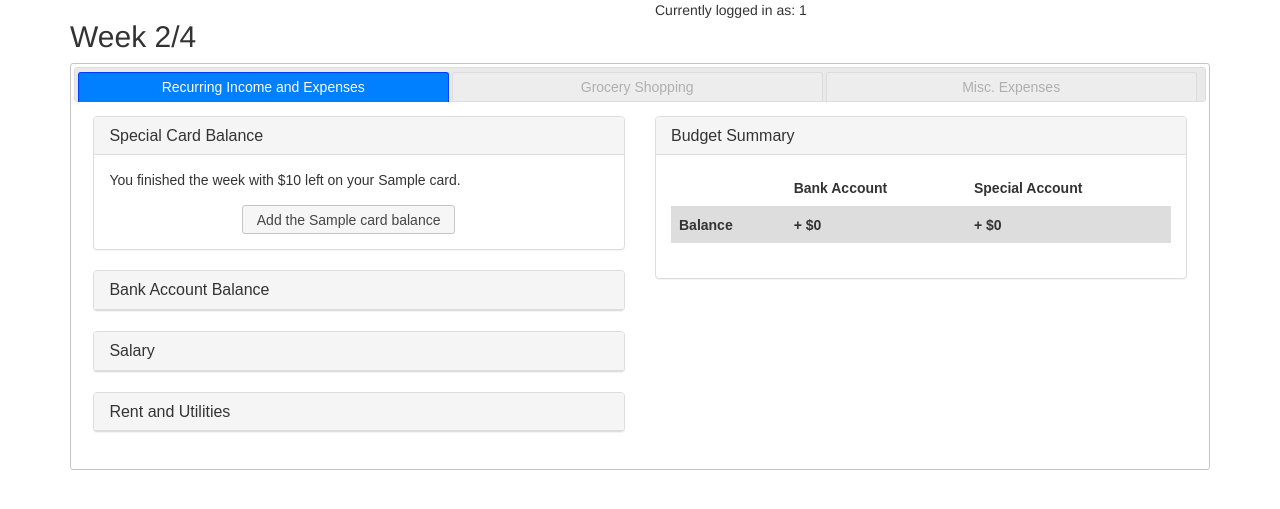
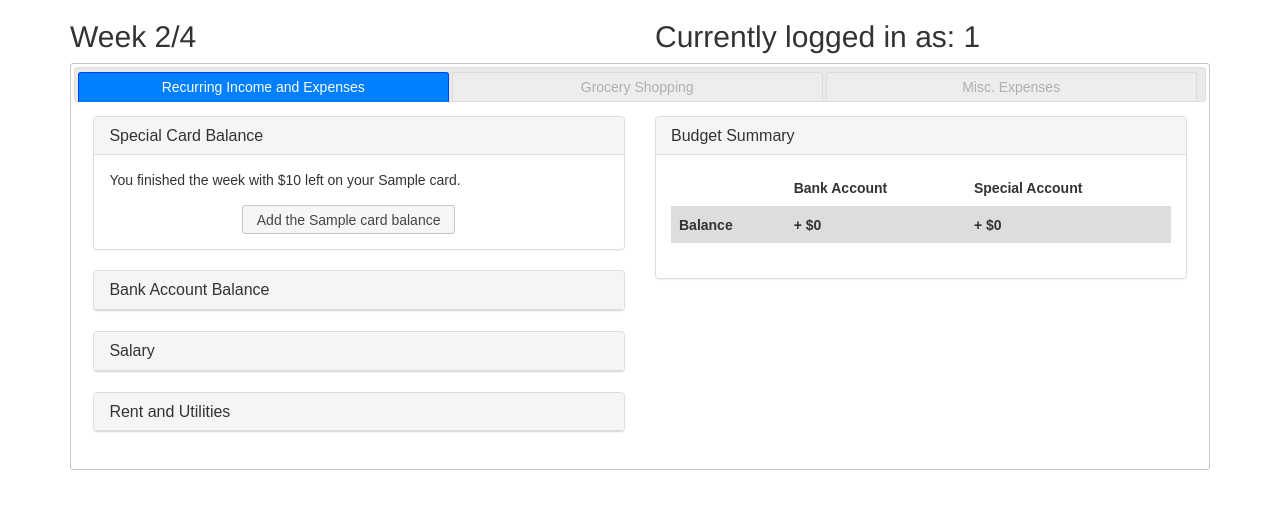
Before and after one commit to QuentinAndre/Flask-Budgeter, a Flask app: page /gamestart in a window 1280 px wide. Shown: the top 509 px of the page. Run offline with Flask 2, Linux system fonts and the light colour scheme; a user stored in the database is signed in; tables that the repository leaves empty hold one stand-in row (values such as "Sample post"); some libraries are stand-ins or nearby versions.

Commit message:
First Commit

```diff
--- a/App/templates/Budgeter.html
+++ b/App/templates/Budgeter.html
@@ -40,7 +40,7 @@
         <div class="col-md-12">
             <div class="row">
                 <div class="col-md-4"><h2>Week 1/4</h2></div>
-                <div class="col-md-6 col-md-offset-2">Currently logged in as: {{ current_user.turkid }}</div>
+                <div class="col-md-6 col-md-offset-2"><h2>Currently logged in as: {{ current_user.turkid }}</h2></div>
             </div>
 
             <div id="tabs">
--- a/App/templates/Budgeter2.html
+++ b/App/templates/Budgeter2.html
@@ -42,7 +42,7 @@
         <div class="col-md-12">
             <div class="row">
                 <div class="col-md-4"><h2>Week <span class="txt-week"></span>/4</h2></div>
-                <div class="col-md-6 col-md-offset-2">Currently logged in as: {{ current_user.turkid }}</div>
+                <div class="col-md-6 col-md-offset-2"><h2>Currently logged in as: {{ current_user.turkid }}</h2></div>
             </div>
             <div id="tabs">
                 <ul>
```
